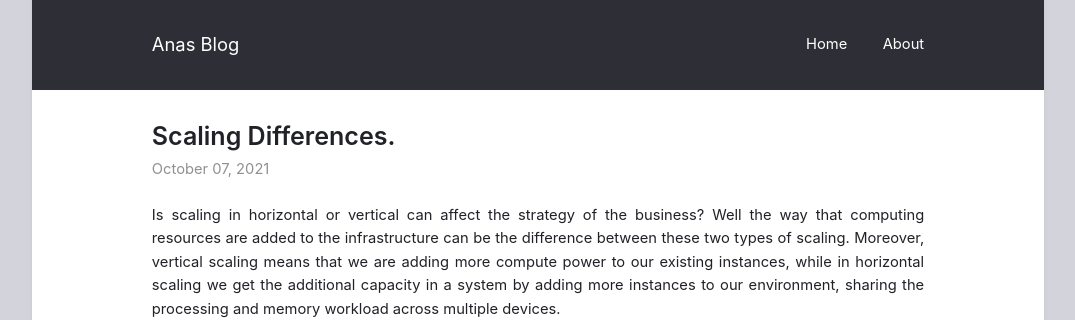
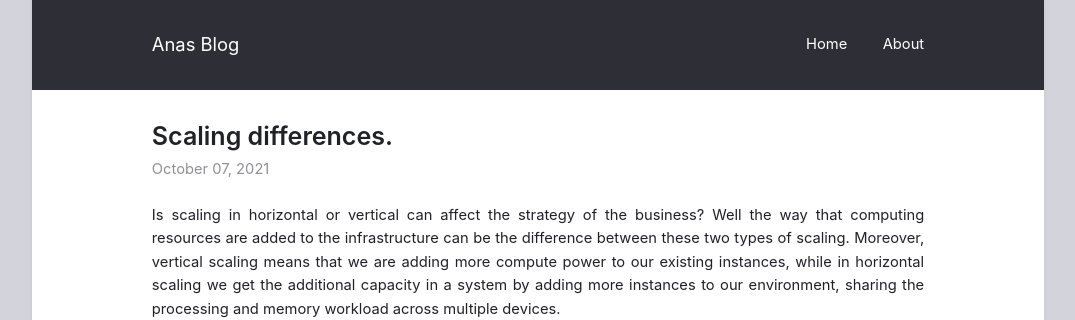
Before and after one commit to ItsAnass/ItsAnass.github.io, a Jekyll site: the page built from _posts/2021-10-07-Scaling.md, in a window 1280 px wide. Shown: the top 320 px of the page, without its empty margins (102-1177 px from the left). Built offline with Jekyll 4.4.1, drawn with Linux system fonts in a browser that asks for light colours.

```diff
--- a/_posts/2021-10-07-Scaling.md
+++ b/_posts/2021-10-07-Scaling.md
@@ -1,5 +1,5 @@
 ---
-title: "Scaling Differences."
+title: "Scaling differences."
 layout: post
 ---
 
```
